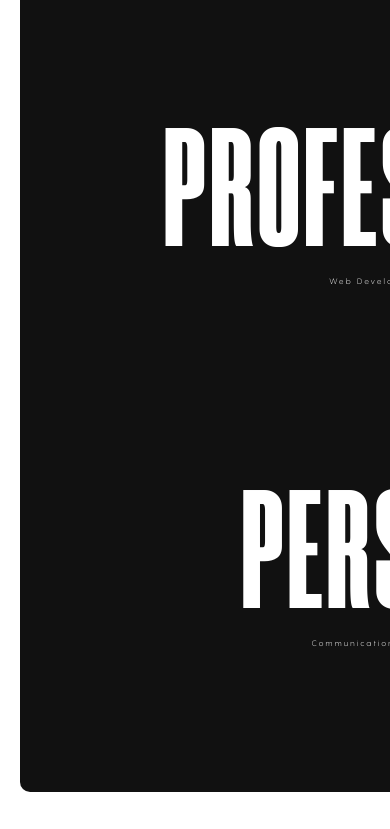
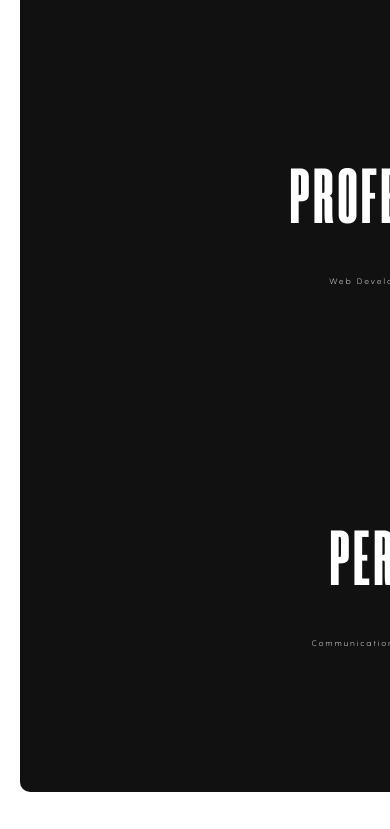
Before and after one commit to Talha-24/PortFolio_Website, a React (Vite) app: page / in a window 390 px wide. Shown: the part 5883-6712 px from the top of the page. Built offline with nearby package versions, Linux system fonts and the light colour scheme.

Commit message:
added stylig

```diff
--- a/src/Portfolio/Pages/Page6.css
+++ b/src/Portfolio/Pages/Page6.css
@@ -71,7 +71,8 @@ ul li{
     font-weight: bold;
     font-size: 22px;
     margin: 10px 0;
-    display: block
+    display: block;
+    font-family: talha5;
 
 }
 @media (max-width: 455px) {
--- a/src/index.css
+++ b/src/index.css
@@ -292,4 +292,8 @@ p{
         font-size: 30px;
         font-weight: bold;
     }
+    #pageFive h1{
+        font-size: 20vmin;
+
+    }
 }
```
